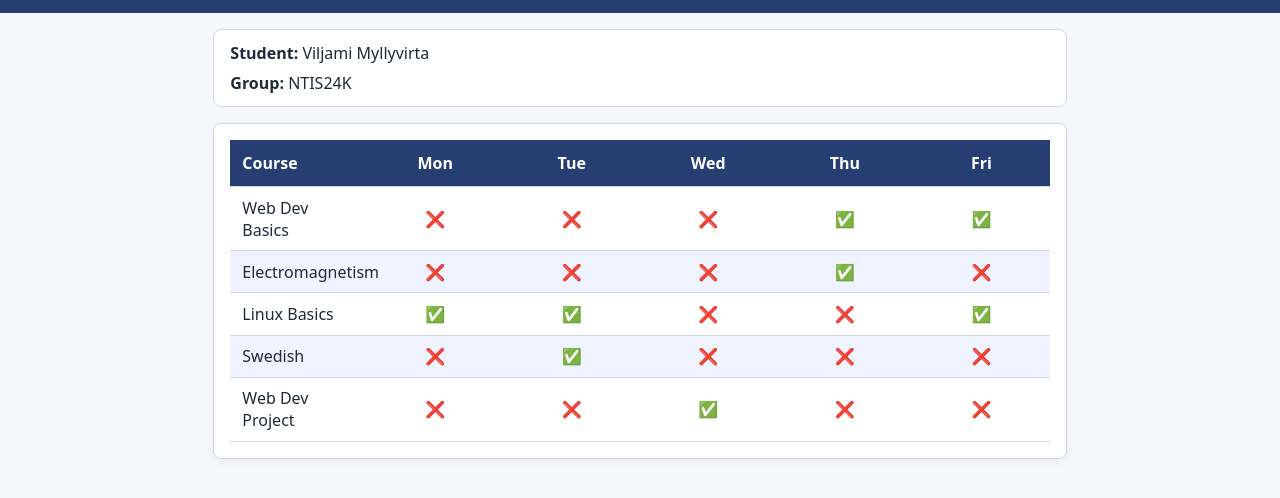
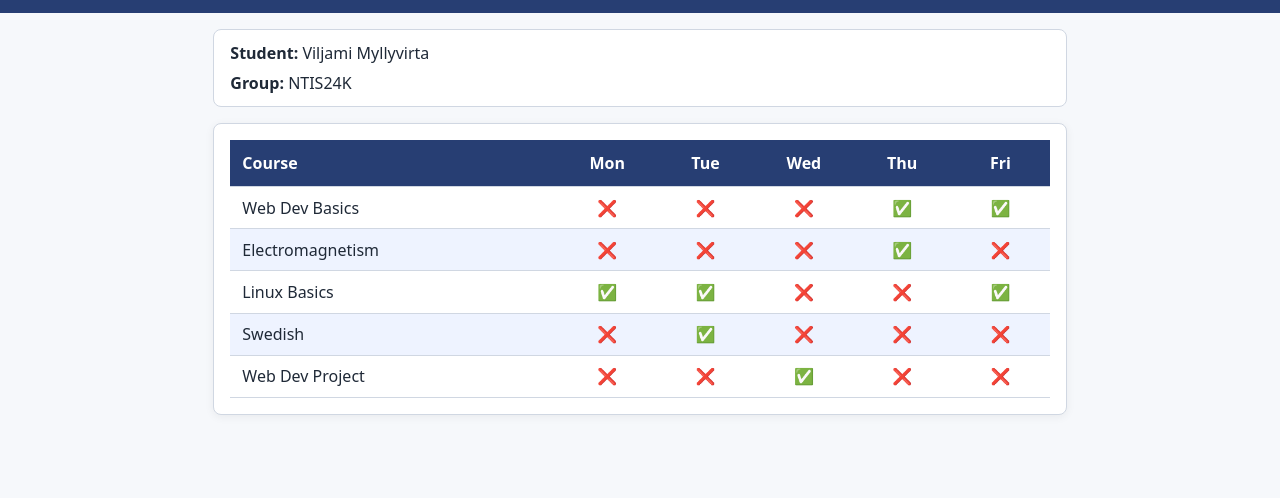
Before and after one commit to Viljammsson/WebDevBasics2025, a plain HTML site: page task-e/index.html in a window 1280 px wide. Shown: the part 70-568 px from the top of the page. Drawn offline with Linux system fonts and the light colour scheme.

Commit message:
added 40% + 12%? :D

```diff
--- a/task-e/style.css
+++ b/task-e/style.css
@@ -89,7 +89,6 @@ body {
   width: 100%;                           /* % */
   border-collapse: collapse;
   font-size: 1rem;                       /* rem */
-  table-layout: fixed;
 }
 
 /* Header cells */
@@ -118,11 +117,11 @@ body {
 */
 .table thead th:nth-child(1),
 .table tbody td:nth-child(1) {
-  width: 15%;
+  width: 40%;
 }
 .table thead th:nth-child(n+2),
 .table tbody td:nth-child(n+2) {
-  width: 15%;
+  width: 12%;
 }
 
 /* Center the day columns (Mon–Thu) */
```
